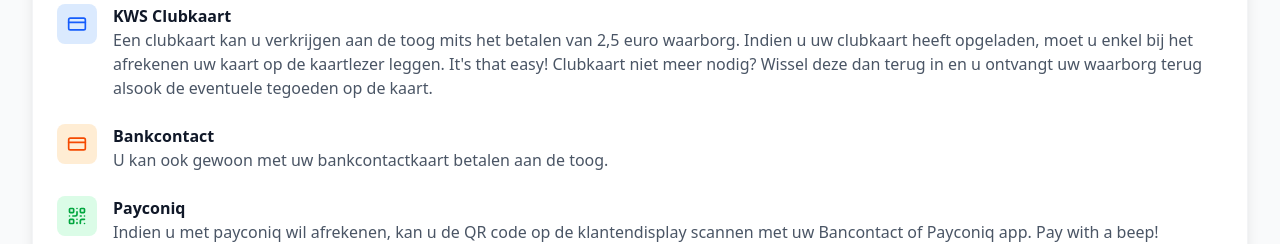
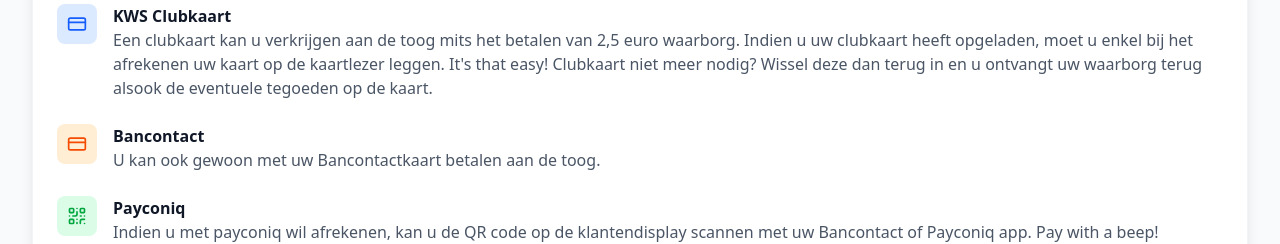
Before and after one commit to Xantar-86/kws-linkhout, a Next.js app: page /digitaal-betalen in a window 1280 px wide. Shown: the part 780-1024 px from the top of the page. Built offline with nearby package versions, Linux system fonts and the light colour scheme.

Commit message:
Wijzig Bankcontact naar Bancontact

```diff
--- a/src/app/digitaal-betalen/page.tsx
+++ b/src/app/digitaal-betalen/page.tsx
@@ -92,9 +92,9 @@
                   <CreditCard className="w-5 h-5 text-orange-600" />
                 </div>
                 <div>
-                  <h3 className="font-bold text-gray-900">Bankcontact</h3>
+                  <h3 className="font-bold text-gray-900">Bancontact</h3>
                   <p className="text-gray-600">
-                    U kan ook gewoon met uw bankcontactkaart betalen aan de toog.
+                    U kan ook gewoon met uw Bancontactkaart betalen aan de toog.
                   </p>
                 </div>
               </div>
```
